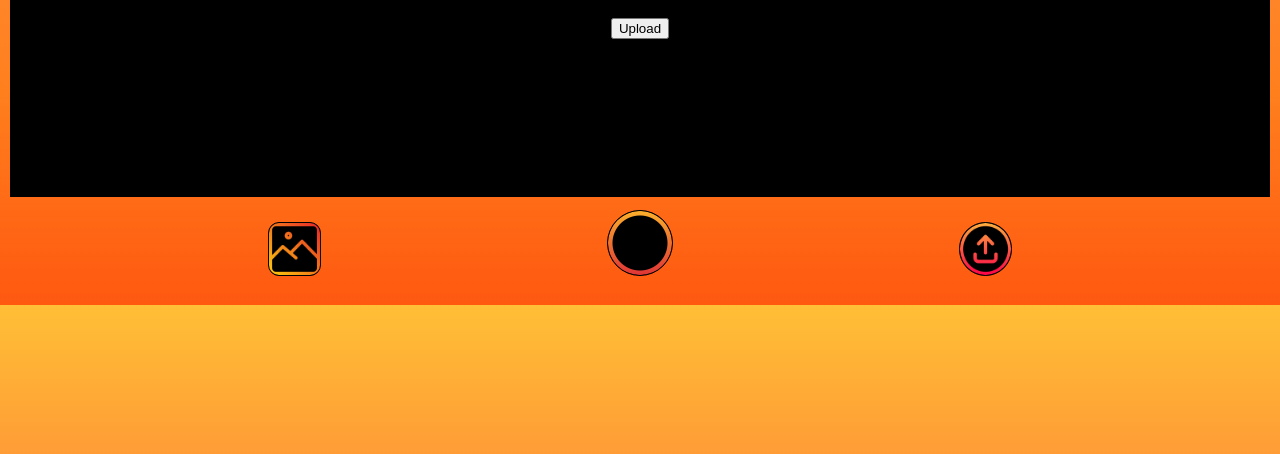
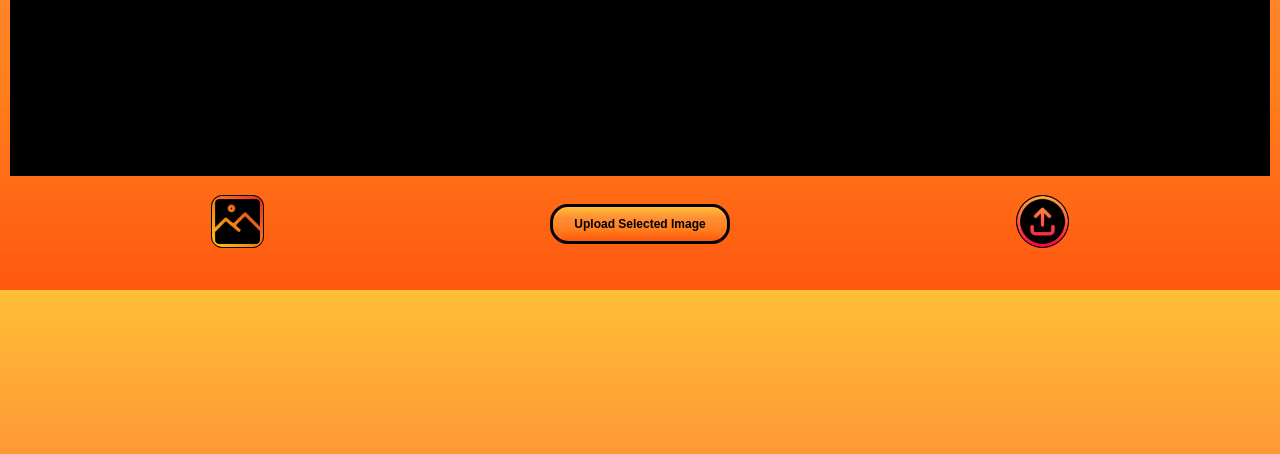
Before and after one commit to AidenWalmer/Calorie_Counter_Website, a website: page web/public/index.html in a window 1280 px wide. Shown: the part 334-788 px from the top of the page. Drawn offline with Linux system fonts and the light colour scheme.

Commit message:
fixed styling of new footing buttons

```diff
--- a/web/public/index.html
+++ b/web/public/index.html
@@ -25,26 +25,28 @@
             <!-- Displays the picture uploaded from the native camera -->
             <img id="pictureFromCamera">
             <h1 id="camera">Upload Image or Take Picture</h1>
-            <input type="submit" value="Upload" />
         </div>
 
         <div class="footing">
             <img id="previous-photo" title="Previous Photos" width="4%" height="4%" class="hover" src="images/image.png" alt="Previous Photos">
 
-            <div class="camera-btn-div">
+            <!-- Camera Snap Picture Button -->
+            <!-- <div class="camera-btn-div">
                 <img id="camera-btn" title="Camera Button" width="5%" height="5%" class="hover animation" src="images/circle.png" alt="Camera Button">
-            </div>
+            </div>  -->
 
-            <div class="upload-img-div">
                 <form method="POST" action="/profile-upload-single" class="upload-img-div" enctype="multipart/form-data">
                     <label for="cameraFileInput">
+                        <!-- Upload Selected Image Button -->
+                        <div class="camera-btn-div">
+                            <input id="selected-image-upload" type="submit" class="animation" value="Upload Selected Image"/>
+                        </div>
                         <img id="upload-image" title="Image Upload" width="4%" height="4%" class="hover" src="images/up-loading.png" alt="Image Upload">
-                        <input id="cameraFileInput" name="cameraFileInput" type="file"/>
+                        <input id="cameraFileInput" name="cameraFileInput" type="file" required/>
                     </label>
                 </form>
             </div>
         </div>
     </main>
-
 </body>
 </html>
--- a/web/public/main_styles.css
+++ b/web/public/main_styles.css
@@ -67,15 +67,41 @@
     background-color: black;
 }
 
+/* Upload Selected Image Attributes */
+#selected-image-upload {
+    color: black;
+    font-size: 12px;
+    font-weight: bold;
+    text-align: center;
+
+    border: 3px solid black;
+    border-radius: 18px;
+
+    width: 180px;
+    padding: 10px;
+    background-image: linear-gradient(#ffbf36, #ff8d36, #ff7f1d, #ff4d00ef);
+}
+
+/* Upload Selected Image Attributes */
+#selected-image-upload:hover {
+    background-image: linear-gradient(#ffd16e, #ffa560, #ff9b4f, #ff7337ef);
+}
+
 /* Footing Image Spacing */
 .camera-btn-div {
     padding-left: 22%;
     padding-right: 22%;
 }
 
-/* Footing Images, NOT INCLUDING the Camera Shot Image */
+/* Footing Images Margins, NOT INCLUDING Upload Selected Image OR Camera Shot Image */
 #previous-photo, #upload-image {
     margin-top: 0.5%;
+}
+
+/* Selected Image Upload position */
+#selected-image-upload {
+    position: relative;
+    top: -20px;
 }
 
 /* Clickable Image Hover Modifyers */
```
Also changed, not shown: web/uploads/Calorie_Counter_Symbol_CU.png (deleted), web/uploads/deadline.jpeg (deleted).
